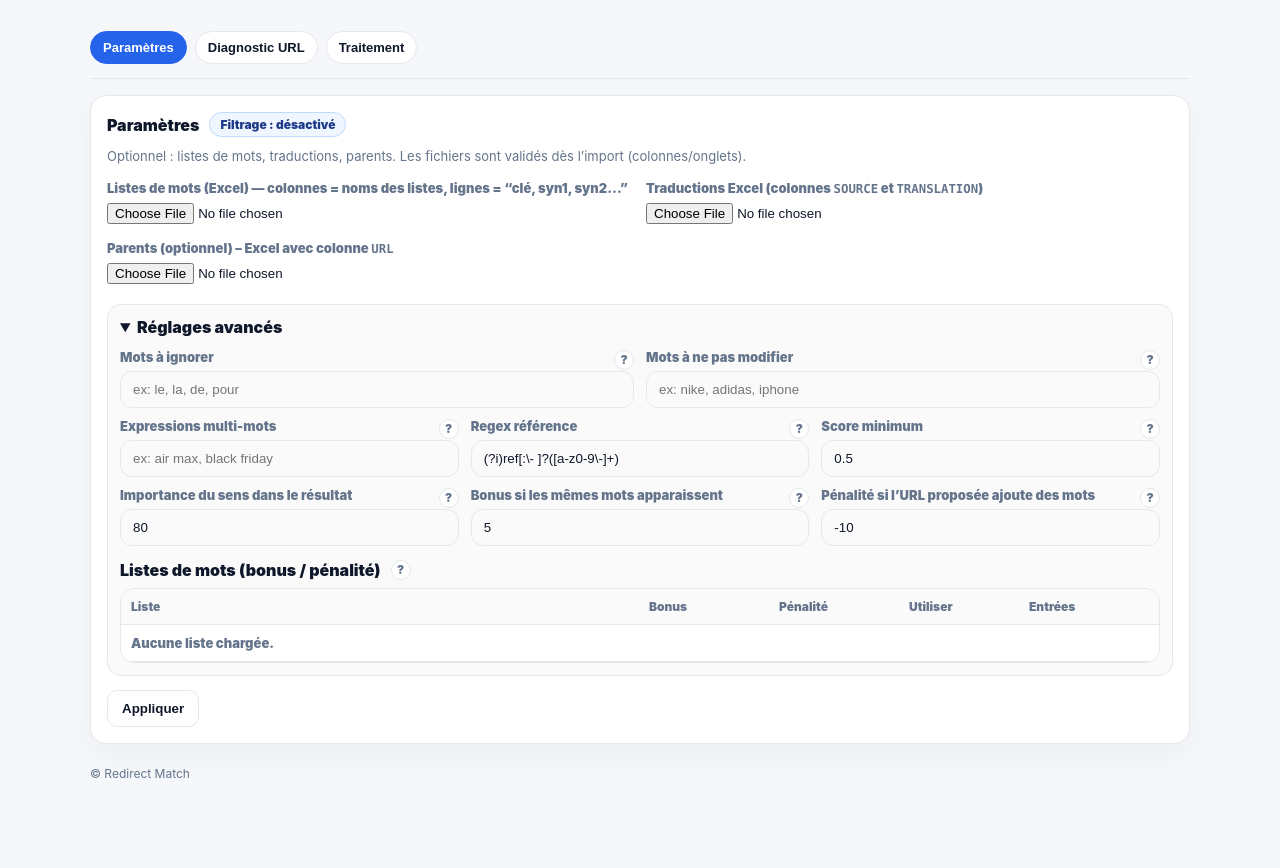
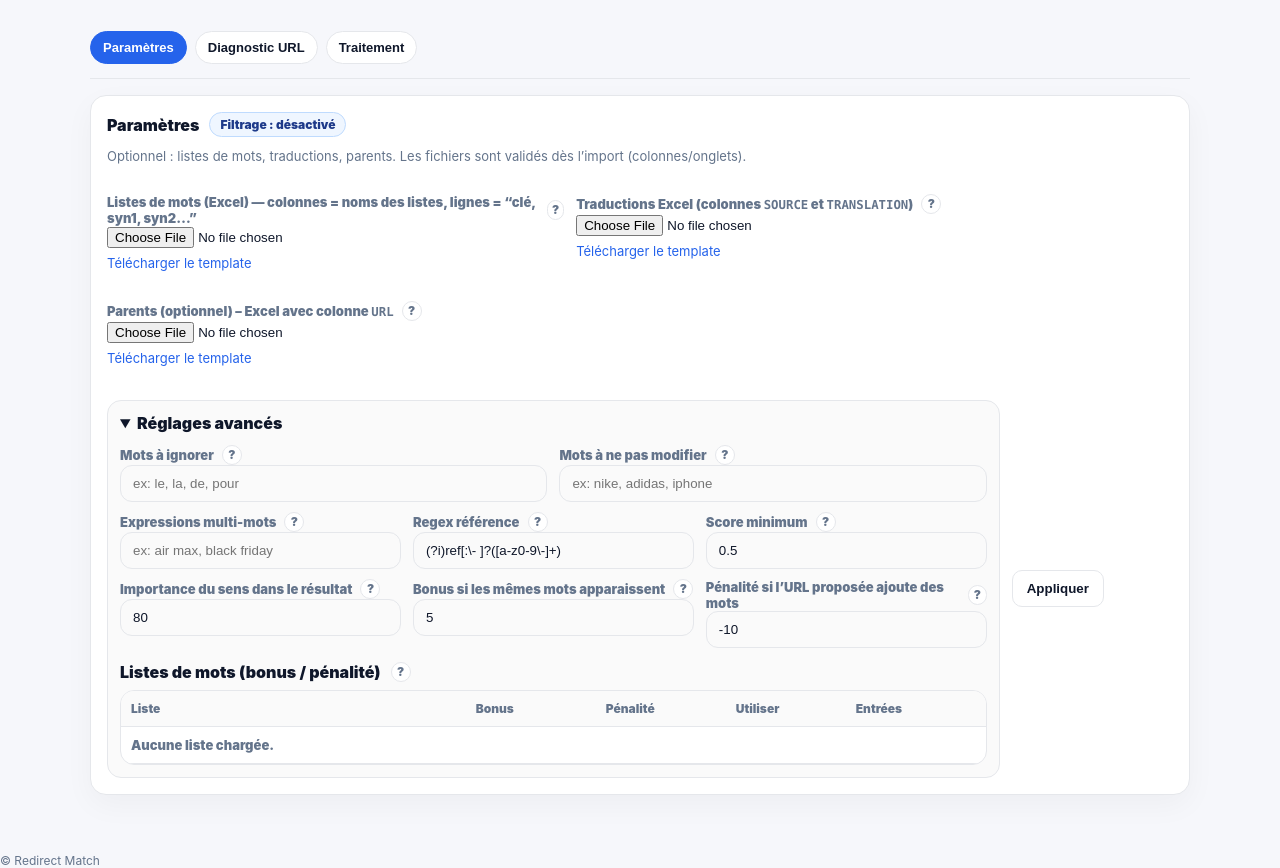
Before and after one commit to Tiguicam/frontend-matcher, a website: page index.html in a window 1280 px wide. Shown: the part 62-930 px from the top of the page. Before the commit the page ends 879 px from the top, so only its background shows below. Drawn offline with nearby package versions, Linux system fonts and the light colour scheme.

Commit message:
template

```diff
--- a/index.html
+++ b/index.html
@@ -99,9 +99,16 @@
      .label-row{
   display:flex;
   align-items:center;
-  justify-content:space-between;
-  gap:10px;
-}
+  justify-content:flex-start; /* au lieu de space-between */
+  gap:8px;                    /* espace entre texte et ? */
+}
+
+/* optionnel : évite que le label prenne toute la ligne */
+.label-row label{
+  margin:0;
+  width:auto;
+}
+
 
 .tip{
   display:inline-flex;
@@ -357,23 +364,70 @@
           <div class="sub">Optionnel : listes de mots, traductions, parents. Les fichiers sont validés dès l’import (colonnes/onglets).</div>
 
           <div class="row" style="margin-top:14px">
+            <!-- Paramètres (Imports) -->
+<div class="row" style="margin-top:14px">
   <div class="grow">
+    <div class="label-row">
       <label>Listes de mots (Excel) — colonnes = noms des listes, lignes = “clé, syn1, syn2…”</label>
+      <span
+        class="tip"
+        tabindex="0"
+        data-tip="Importe un Excel où chaque colonne = une liste. Chaque cellule contient : clé, syn1, syn2... séparés par des virgules."
+      >
+        ?
+      </span>
+    </div>
+
     <input id="fileDico" type="file" accept=".xlsx,.xls" />
+
+    <div class="sub" style="margin-top:6px">
+      <a href="/templates/listes_de_mots_template.xlsx" download>Télécharger le template</a>
+    </div>
+
     <div id="dicoStatus" class="sub"></div>
   </div>
 
   <div class="grow">
+    <div class="label-row">
       <label>Traductions Excel (colonnes <code>SOURCE</code> et <code>TRANSLATION</code>)</label>
+      <span
+        class="tip"
+        tabindex="0"
+        data-tip="Importe un Excel avec au moins un onglet contenant les colonnes SOURCE et TRANSLATION. Une ligne = une traduction."
+      >
+        ?
+      </span>
+    </div>
+
     <input id="fileTrad" type="file" accept=".xlsx,.xls" />
+
+    <div class="sub" style="margin-top:6px">
+      <a href="/templates/traductions_template.xlsx" download>Télécharger le template</a>
+    </div>
+
     <div id="tradStatus" class="sub"></div>
   </div>
 </div>
 
 <div class="row" style="margin-top:10px">
   <div class="grow">
+    <div class="label-row">
       <label>Parents (optionnel) – Excel avec colonne <code>URL</code></label>
+      <span
+        class="tip"
+        tabindex="0"
+        data-tip="Optionnel. Importe un Excel contenant une colonne URL (dans n’importe quel onglet). Chaque ligne = une URL parent."
+      >
+        ?
+      </span>
+    </div>
+
     <input id="fileParents" type="file" accept=".xlsx,.xls" />
+
+    <div class="sub" style="margin-top:6px">
+      <a href="/templates/parents_template.xlsx" download>Télécharger le template</a>
+    </div>
+
     <div id="parentsStatus" class="sub"></div>
   </div>
 </div>
@@ -542,9 +596,12 @@
     <div class="section-title">Diagnostic URL</div>
     <div class="sub">Teste comment l’outil comprend et transforme une URL.</div>
 
-          <div class="row" style="margin-top:14px">
-            <div class="grow"><label>URL</label><input id="testUrl" type="text" placeholder="https://www.exemple.com/produit/ref-AB1234?color=red"></div>
-            <button class="btn primary" id="btnTest" style="align-self:flex-end">Tester</button>
+    <div class="row" style="margin-top:12px;align-items:flex-end">
+      <div class="grow">
+        <label>URL</label>
+        <input id="testUrl" type="text" placeholder="https://www.exemple.com/produit/ref-AB1234?color=red">
+      </div>
+      <button class="btn primary" id="btnTest">Tester</button>
     </div>
 
     <div style="margin-top:12px">
@@ -560,7 +617,6 @@
           <div class="section-title">Traitement</div>
           <div class="sub">Importe les URLs à corriger et les URLs valides (validés à l’import), puis lance le traitement. Le résultat est stocké dans ton historique.</div>
 
-          <div class="row" style="margin-top:14px">
             <div class="grow">
               <label>Fichier des URLs à corriger (onglet <code>404</code>, colonne <code>URL_404</code>)</label>
               <input id="file404" type="file" accept=".xlsx,.xls" />
```
Also changed, not shown: 3 other files. Lines whose indentation alone changed are shown as unchanged.
